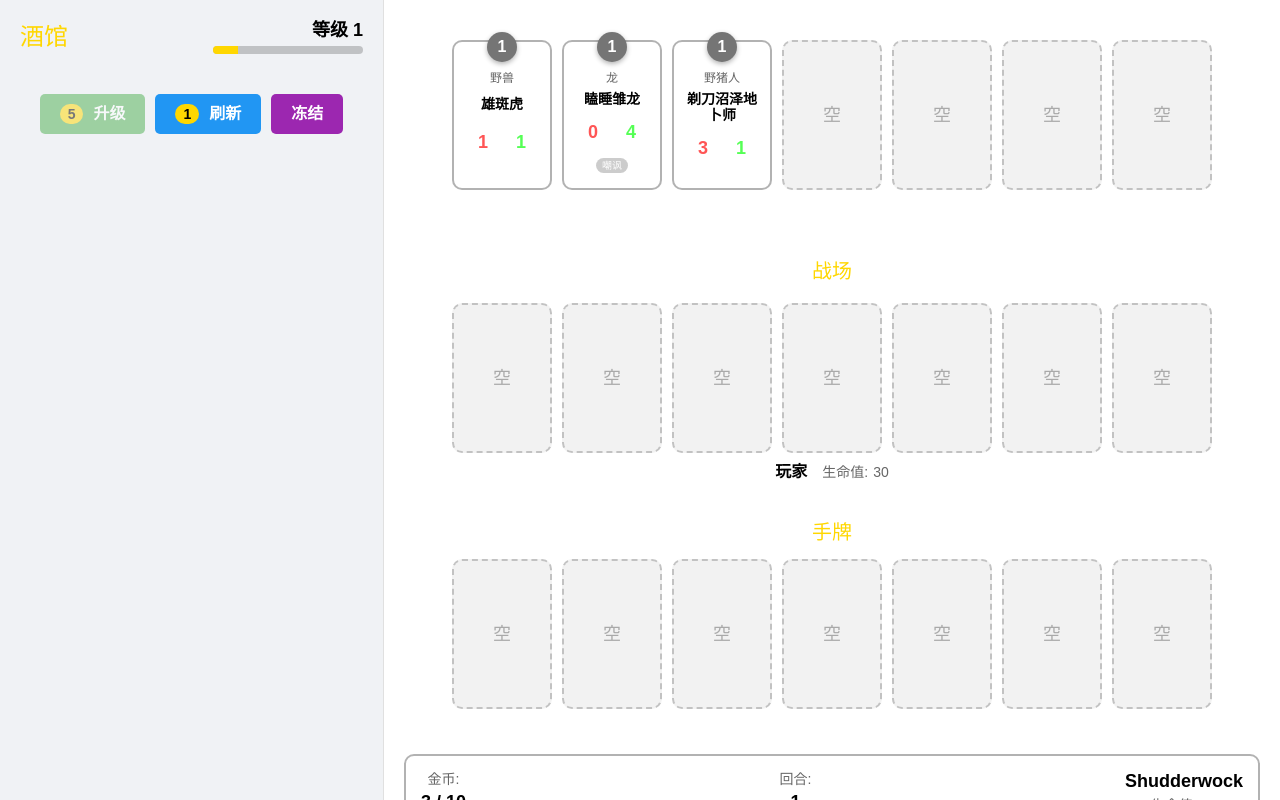
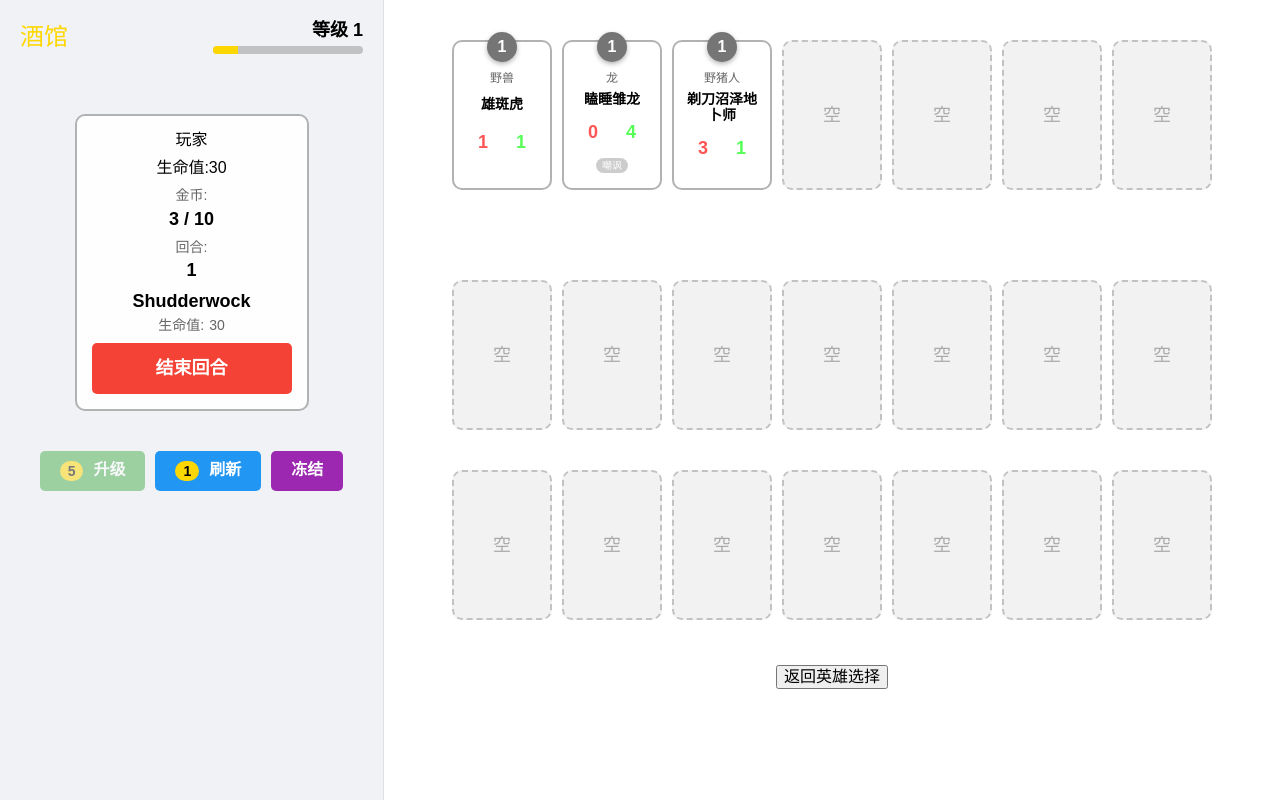
Before and after one commit to seven-it-work/godot-compoent, a Vue app in the folder ls/: page / in a window 1280 px wide. Both pictures are taken after a click on the element 213 px from the left and 185 px from the top of the page. Built offline with nearby package versions, Linux system fonts and the light colour scheme.

Commit message:
refactor(ui): 重构游戏界面布局和玩家信息展示
移除冗余的标题元素，将玩家信息整合到GameBoard组件
调整玩家信息区域的样式为垂直布局
清理Battlefield组件中重复的样式代码

```diff
--- a/ls/src/components/Battlefield.vue
+++ b/ls/src/components/Battlefield.vue
@@ -1,8 +1,5 @@
 <template>
   <div class="battlefield-container">
-    <!-- 战场标题 -->
-    <h3 class="battlefield-title">战场</h3>
-
     <!-- 玩家区域 -->
     <div class="player-area">
       <!-- 玩家随从区域 -->
@@ -20,14 +17,6 @@
           <div v-else class="empty-slot">
             <span>空</span>
           </div>
-        </div>
-      </div>
-
-      <div class="player-info">
-        <div class="player-name">玩家</div>
-        <div class="player-health">
-          <span>生命值:</span>
-          <span>{{ playerHero?.health || 30 }}</span>
         </div>
       </div>
     </div>
@@ -130,11 +119,6 @@ const onDrop = (event: DragEvent, targetOrIndex: string | number) => {
     }
   }
 };
-
-// 玩家英雄
-const playerHero = computed(() => {
-  return player?.hero || null;
-});
 
 // 选择玩家随从
 const selectPlayerMinion = (minion: Minion | undefined, index: number) => {
@@ -247,409 +231,4 @@ const selectPlayerMinion = (minion: Minion | undefined, index: number) => {
   transform: translateY(-2px);
   box-shadow: 0 4px 8px rgba(0, 0, 0, 0.3);
 }
-
-/* 玩家区域 */
-.player-area {
-  margin-top: 20px;
-}
-
-.player-info {
-  display: flex;
-  justify-content: center;
-  align-items: center;
-  gap: 15px;
-  margin-top: 10px;
-}
-
-.player-name {
-  font-size: 16px;
-  font-weight: bold;
-  color: black;
-}
-
-.player-health {
-  display: flex;
-  gap: 5px;
-  font-size: 14px;
-  color: #666;
-}
-
-/* 随从区域 */
-.opponent-minions,
-.player-minions {
-  display: flex;
-  gap: 10px;
-  justify-content: center;
-  flex-wrap: wrap;
-}
-
-.opponent-minion-slot,
-.player-minion-slot {
-  width: 100px;
-  height: 150px;
-  position: relative;
-}
-
-.opponent-minion-slot.empty,
-.player-minion-slot.empty {
-  background-color: rgba(0, 0, 0, 0.05);
-  border: 2px dashed rgba(0, 0, 0, 0.2);
-  border-radius: 10px;
-  display: flex;
-  align-items: center;
-  justify-content: center;
-}
-
-.empty-slot {
-  font-size: 18px;
-  color: rgba(0, 0, 0, 0.3);
-}
-
-/* 战场中央区域 */
-.battlefield-center {
-  display: flex;
-  justify-content: center;
-  align-items: center;
-  margin: 20px 0;
-}
-
-.vs-area {
-  font-size: 24px;
-  font-weight: bold;
-  color: #ffd700;
-  text-shadow: 0 0 10px rgba(255, 215, 0, 0.5);
-}
-
-/* 操作提示 */
-.action-hint {
-  text-align: center;
-  padding: 10px;
-  background-color: rgba(255, 255, 255, 0.9);
-  border: 2px solid rgba(0, 0, 0, 0.3);
-  border-radius: 5px;
-  display: flex;
-  justify-content: center;
-  align-items: center;
-  gap: 15px;
-  flex-wrap: wrap;
-  margin-top: 15px;
-  color: black;
-}
-
-.action-button {
-  padding: 8px 15px;
-  border: none;
-  border-radius: 5px;
-  font-size: 14px;
-  font-weight: bold;
-  cursor: pointer;
-  background-color: #4caf50;
-  color: white;
-  transition: all 0.2s ease;
-}
-
-.action-button:hover {
-  transform: translateY(-2px);
-  box-shadow: 0 4px 8px rgba(0, 0, 0, 0.3);
-}
-
-.player-area {
-  margin-top: 20px;
-}
-
-.player-info {
-  display: flex;
-  justify-content: center;
-  align-items: center;
-  gap: 15px;
-  margin-top: 10px;
-}
-
-.player-name {
-  font-size: 16px;
-  font-weight: bold;
-  color: black;
-}
-
-.player-health {
-  display: flex;
-  gap: 5px;
-  font-size: 14px;
-  color: #666;
-}
-
-/* 随从区域 */
-.opponent-minions,
-.player-minions {
-  display: flex;
-  gap: 10px;
-  justify-content: center;
-  flex-wrap: wrap;
-}
-
-.opponent-minion-slot,
-.player-minion-slot {
-  width: 100px;
-  height: 150px;
-  position: relative;
-}
-
-.opponent-minion-slot.empty,
-.player-minion-slot.empty {
-  background-color: rgba(0, 0, 0, 0.05);
-  border: 2px dashed rgba(0, 0, 0, 0.2);
-  border-radius: 10px;
-  display: flex;
-  align-items: center;
-  justify-content: center;
-}
-
-.empty-slot {
-  font-size: 18px;
-  color: rgba(0, 0, 0, 0.3);
-}
-
-.battlefield-center {
-  display: flex;
-  justify-content: center;
-  align-items: center;
-  margin: 20px 0;
-}
-
-.vs-area {
-  font-size: 24px;
-  font-weight: bold;
-  color: #ffd700;
-  text-shadow: 0 0 10px rgba(255, 215, 0, 0.5);
-}
-
-.action-hint {
-  text-align: center;
-  padding: 10px;
-  background-color: rgba(255, 255, 255, 0.9);
-  border: 2px solid rgba(0, 0, 0, 0.3);
-  border-radius: 5px;
-  display: flex;
-  justify-content: center;
-  align-items: center;
-  gap: 15px;
-  flex-wrap: wrap;
-  margin-top: 15px;
-  color: black;
-}
-
-.action-button {
-  padding: 8px 15px;
-  border: none;
-  border-radius: 5px;
-  font-size: 14px;
-  font-weight: bold;
-  cursor: pointer;
-  background-color: #4caf50;
-  color: white;
-  transition: all 0.2s ease;
-}
-
-.action-button:hover {
-  transform: translateY(-2px);
-  box-shadow: 0 4px 8px rgba(0, 0, 0, 0.3);
-}
-
-.player-area {
-  margin-top: 20px;
-}
-
-.player-info {
-  display: flex;
-  justify-content: center;
-  align-items: center;
-  gap: 15px;
-  margin-top: 10px;
-}
-
-.player-name {
-  font-size: 16px;
-  font-weight: bold;
-  color: black;
-}
-
-.player-health {
-  display: flex;
-  gap: 5px;
-  font-size: 14px;
-  color: #666;
-}
-
-.opponent-minions,
-.player-minions {
-  display: flex;
-  gap: 10px;
-  justify-content: center;
-  flex-wrap: wrap;
-}
-
-.opponent-minion-slot,
-.player-minion-slot {
-  width: 100px;
-  height: 150px;
-  position: relative;
-}
-
-.opponent-minion-slot.empty,
-.player-minion-slot.empty {
-  background-color: rgba(0, 0, 0, 0.05);
-  border: 2px dashed rgba(0, 0, 0, 0.2);
-  border-radius: 10px;
-  display: flex;
-  align-items: center;
-  justify-content: center;
-}
-
-.empty-slot {
-  font-size: 18px;
-  color: rgba(0, 0, 0, 0.3);
-}
-
-.battlefield-center {
-  display: flex;
-  justify-content: center;
-  align-items: center;
-  margin: 20px 0;
-}
-
-.vs-area {
-  font-size: 24px;
-  font-weight: bold;
-  color: #ffd700;
-  text-shadow: 0 0 10px rgba(255, 215, 0, 0.5);
-}
-
-.action-hint {
-  text-align: center;
-  padding: 10px;
-  background-color: rgba(255, 255, 255, 0.9);
-  border: 2px solid rgba(0, 0, 0, 0.3);
-  border-radius: 5px;
-  display: flex;
-  justify-content: center;
-  align-items: center;
-  gap: 15px;
-  flex-wrap: wrap;
-  margin-top: 15px;
-  color: black;
-}
-
-.action-button {
-  padding: 8px 15px;
-  border: none;
-  border-radius: 5px;
-  font-size: 14px;
-  font-weight: bold;
-  cursor: pointer;
-  background-color: #4caf50;
-  color: white;
-  transition: all 0.2s ease;
-}
-
-.action-button:hover {
-  transform: translateY(-2px);
-  box-shadow: 0 4px 8px rgba(0, 0, 0, 0.3);
-}
-.player-area {
-margin-top: 20px;
-}
-
-.player-info {
-display: flex;
-justify-content: center;
-align-items: center;
-gap: 15px;
-margin-top: 10px;
-}
-
-.player-name {
-font-size: 16px;
-font-weight: bold;
-color: black;
-}
-
-.player-health {
-display: flex;
-gap: 5px;
-font-size: 14px;
-color: #666;
-}
-
-.opponent-minions, .player-minions {
-display: flex;
-gap: 10px;
-justify-content: center;
-flex-wrap: wrap;
-}
-
-.opponent-minion-slot, .player-minion-slot {
-width: 100px;
-height: 150px;
-position: relative;
-}
-
-.opponent-minion-slot.empty, .player-minion-slot.empty {
-background-color: rgba(0, 0, 0, 0.05);
-border: 2px dashed rgba(0, 0, 0, 0.2);
-border-radius: 10px;
-display: flex;
-align-items: center;
-justify-content: center;
-}
-
-.empty-slot {
-font-size: 18px;
-color: rgba(0, 0, 0, 0.3);
-}
-
-.battlefield-center {
-display: flex;
-justify-content: center;
-align-items: center;
-margin: 20px 0;
-}
-
-.vs-area {
-font-size: 24px;
-font-weight: bold;
-color: #ffd700;
-text-shadow: 0 0 10px rgba(255, 215, 0, 0.5);
-}
-
-.action-hint {
-text-align: center;
-padding: 10px;
-background-color: rgba(255, 255, 255, 0.9);
-border: 2px solid rgba(0, 0, 0, 0.3);
-border-radius: 5px;
-display: flex;
-justify-content: center;
-align-items: center;
-gap: 15px;
-flex-wrap: wrap;
-margin-top: 15px;
-color: black;
-}
-
-.action-button {
-padding: 8px 15px;
-border: none;
-border-radius: 5px;
-font-size: 14px;
-font-weight: bold;
-cursor: pointer;
-background-color: #4caf50;
-color: white;
-transition: all 0.2s ease;
-}
-
-.action-button:hover {
-transform: translateY(-2px);
-box-shadow: 0 4px 8px rgba(0, 0, 0, 0.3);
-}
 </style>
--- a/ls/src/components/GameBoard.vue
+++ b/ls/src/components/GameBoard.vue
@@ -51,6 +51,38 @@
           </div>
         </div>
 
+        <!-- 玩家信息 -->
+        <div class="player-info">
+          <div class="player-name">玩家</div>
+          <div class="player-health">
+            <span>生命值:</span>
+            <span>{{ gameStore.player?.hero?.health || 30 }}</span>
+          </div>
+
+          <div class="gold-info">
+            <span class="label">金币:</span>
+            <span class="value">{{ gameStore.player?.gold || 0 }} / {{ gameStore.player?.maxGold || 10 }}</span>
+          </div>
+
+          <div class="turn-info">
+            <span class="label">回合:</span>
+            <span class="value">{{ gameStore.currentTurn }}</span>
+          </div>
+
+          <div class="hero-info">
+            <div class="hero-name">{{ gameStore.selectedHero?.name || '未选择英雄' }}</div>
+            <div class="hero-health">
+              <span>生命值:</span>
+              <span>{{ gameStore.selectedHero?.health || 0 }}</span>
+            </div>
+          </div>
+
+          <!-- 结束回合按钮 -->
+          <button class="end-turn-button" @click="endTurn">
+            结束回合
+          </button>
+        </div>
+
         <!-- 操作按钮区 -->
         <div class="tavern-actions">
           <!-- 升级按钮 -->
@@ -85,6 +117,7 @@
 
         <!-- 操作提示 -->
         <div v-if="gameStore.selectedMinion" class="action-hint">
+          <!-- 选择的卡牌详情 -->
           <span>已选择: {{ gameStore.selectedMinion.name }}</span>
           <!-- 酒馆上的随从点击操作按钮 -->
           <button v-if="gameStore.selectedMinionSource === 'tavern'" class="action-button" @click="buySelectedMinion">
@@ -110,32 +143,6 @@
         <Battlefield />
         <!-- 手牌组件 -->
         <Hand />
-        <!-- 底部区域 -->
-        <!-- 玩家信息区 -->
-        <div class="player-info">
-          <div class="gold-info">
-            <span class="label">金币:</span>
-            <span class="value">{{ gameStore.player?.gold || 0 }} / {{ gameStore.player?.maxGold || 10 }}</span>
-          </div>
-
-          <div class="turn-info">
-            <span class="label">回合:</span>
-            <span class="value">{{ gameStore.currentTurn }}</span>
-          </div>
-
-          <div class="hero-info">
-            <div class="hero-name">{{ gameStore.selectedHero?.name || '未选择英雄' }}</div>
-            <div class="hero-health">
-              <span>生命值:</span>
-              <span>{{ gameStore.selectedHero?.health || 0 }}</span>
-            </div>
-          </div>
-        </div>
-
-        <!-- 结束回合按钮 -->
-        <button class="end-turn-button" @click="endTurn">
-          结束回合
-        </button>
 
         <!-- 返回英雄选择 -->
         <div style="text-align: center; margin-top: 20px;">
@@ -160,7 +167,7 @@ import Battlefield from './Battlefield.vue';
 import { Hero } from '../game/Hero';
 import { Tavern } from '../game/Tavern';
 
-// 使用游戏store
+
 const gameStore = useGameStore();
 
 // 从JSON文件加载英雄数据，并随机选择3个
@@ -508,7 +515,7 @@ const cancelSelect = () => {
 /* 玩家信息区样式 */
 .player-info {
   display: flex;
-  justify-content: space-between;
+  flex-direction: column;
   align-items: center;
   background-color: rgba(255, 255, 255, 0.9);
   padding: 15px;
@@ -517,6 +524,7 @@ const cancelSelect = () => {
   max-width: 100%;
   color: black;
   border: 2px solid rgba(0, 0, 0, 0.3);
+  gap: 10px;
 }
 
 .gold-info, .turn-info, .hero-info {
--- a/ls/src/components/Hand.vue
+++ b/ls/src/components/Hand.vue
@@ -1,8 +1,5 @@
 <template>
   <div class="hand-container">
-    <!-- 手牌标题 -->
-    <h3 class="hand-title">手牌</h3>
-
     <!-- 手牌区域 -->
     <div
       class="hand-area"
```
